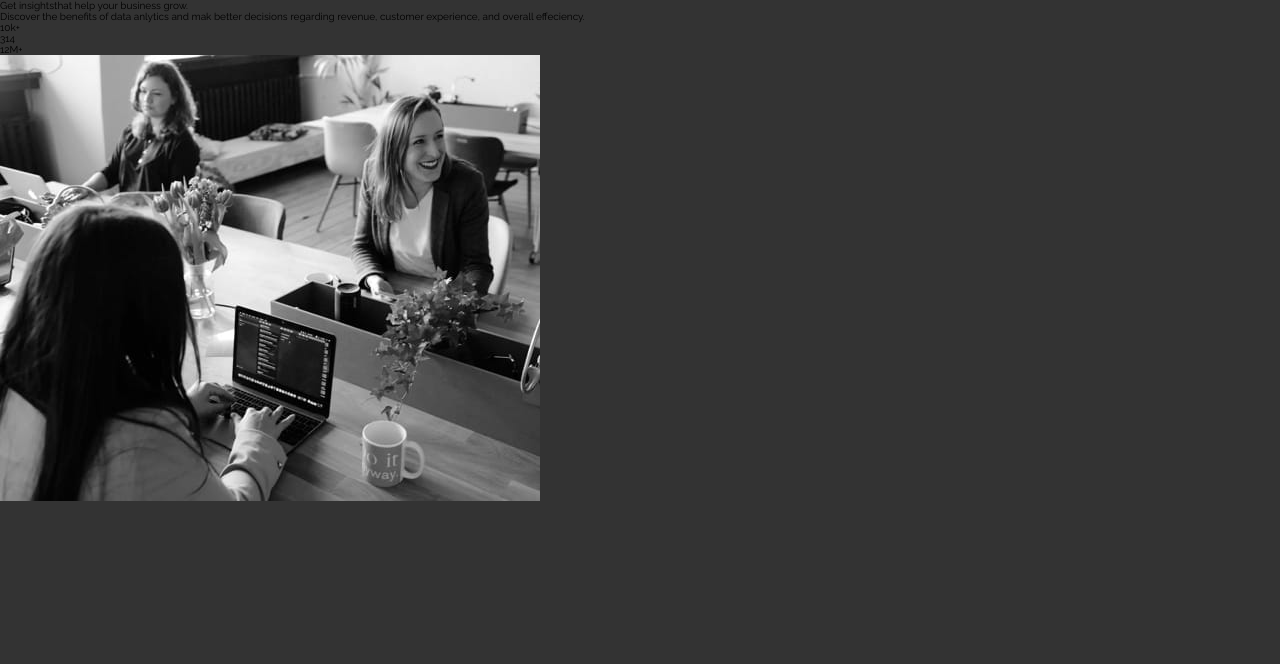
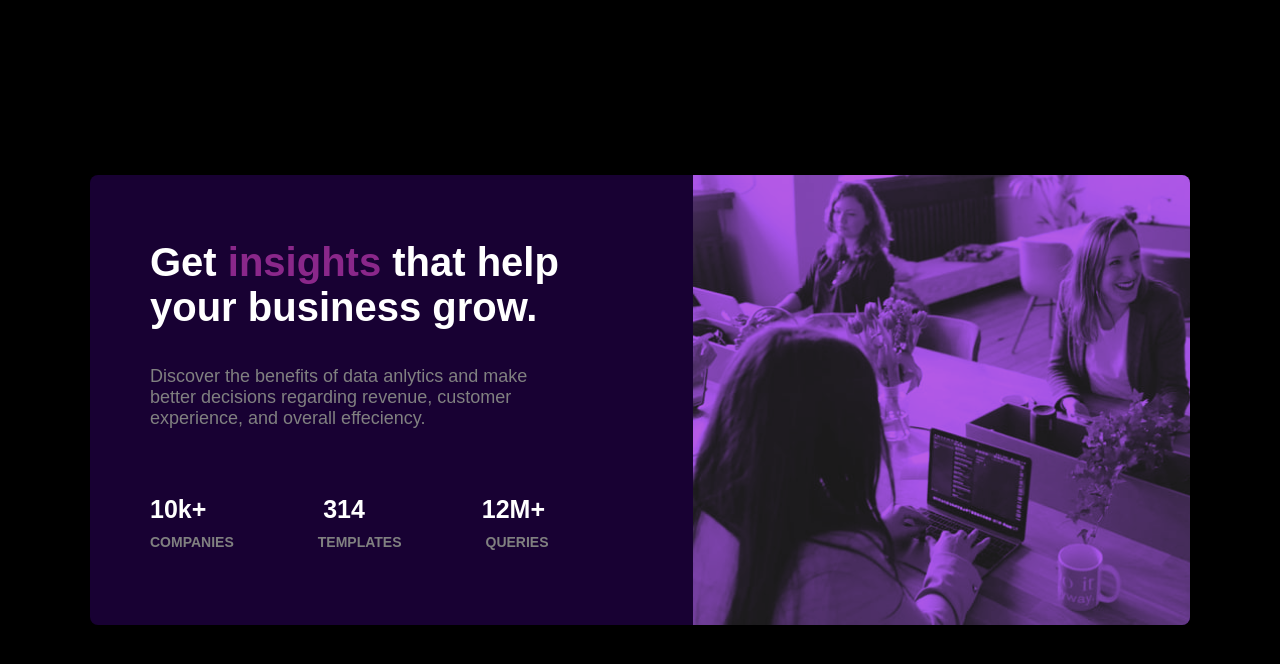
Before and after one commit to SebastianLaka/Stats-preview-card-component, a plain HTML site: page index.html in a window 1280 px wide. Drawn offline with Linux system fonts and the light colour scheme.

Commit message:
added new class and styled desktop component

```diff
--- a/index.html
+++ b/index.html
@@ -6,28 +6,37 @@
     <meta http-equiv="X-UA-Compatible" content="IE=edge">
     <meta name="viewport" content="width=device-width, initial-scale=1.0">
     <link rel="icon" type="image/x-icon" href="./img/favicon-32x32.png">
-    <link rel="preconnect" href="https://fonts.googleapis.com">
-    <link rel="preconnect" href="https://fonts.gstatic.com" crossorigin>
-    <link href="https://fonts.googleapis.com/css2?family=Raleway:wght@200;400;900&display=swap" rel="stylesheet">
     <link rel="stylesheet" href="./css/style.css">
     <title>Stats preview card component</title>
 </head>
 
 <body>
-    <main class="card">
-       <div class="card__box-left">
-            <p class="card__heading">Get <span class="card__heading card__heading--purple">insights</span>that help your business grow.</p>
-            <p>Discover the benefits of data anlytics and mak better decisions regarding revenue, customer experience, and overall effeciency.</p>
-            <div class="card__stats">
-                <p>10k+</p>
-                <p>314</p>
-                <p>12M+</p>
+    <div class="card">
+
+        <div class="info">
+            <p class="info__text">Get <span class="info__text info__text--purple">insights</span> that
+                help your business grow.</p>
+            <p class="info__smaler-text">Discover the benefits of data anlytics and make better decisions regarding
+                revenue,
+                customer
+                experience, and overall effeciency.</p>
+            <div class="stats">
+                <p class="stats__item">10k+</p>
+                <p class="stats__item">314</p>
+                <p class="stats__item">12M+</p>
             </div>
-       </div>
-       <div class="card__box-right">
-           <img src="/img/image-header-desktop.jpg" alt="">
-       </div>
-    </main>
+            <div class="companies">
+                <p class="companies__child">Companies</p>
+                <p class="companies__child">Templates</p>
+                <p class="companies__child">Queries</p>
+            </div>
+        </div>
+
+
+
+        <img class="image" src="/img/image-header-desktop.jpg" alt="People by table">
+        <div class="shadow"></div>
+    </div>
 </body>
 
 </html>
--- a/sass/_colors.scss
+++ b/sass/_colors.scss
@@ -0,0 +1,5 @@
+$white-color: #ffffff;
+$insights-color: #8a278a;
+$left-card-color: #180133;
+$image-background: #b303f8;
+$gray-text: #808080;
--- a/sass/style.scss
+++ b/sass/style.scss
@@ -1,11 +1,84 @@
 @import "./reset";
 @import "./colors";
 
-html{
-    font-size: 62.5%;
+html {
+  font-size: 62.5%;
 }
-body{
-    height: 100vh;
-    background-color: #333;
-    font-family: "Raleway", sans-serif;
+body {
+  display: flex;
+  justify-content: center;
+  align-items: center;
+  background-color: #000;
+  font-family: sans-serif;
+  height: 100vh;
 }
+
+.card {
+  display: flex;
+  position: relative;
+  border-radius: 8px;
+  width: 1100px;
+  height: 450px;
+  overflow: hidden;
+  background-color: $left-card-color;
+
+  .info {
+    display: flex;
+    justify-content: center;
+    align-items: center;
+    flex-direction: column;
+    padding: 2em 6em;
+    height: 100%;
+
+    &__text {
+      color: $white-color;
+      font-weight: bold;
+      font-size: 4rem;
+
+      &--purple {
+        color: $insights-color;
+      }
+    }
+    &__smaler-text {
+      color: $gray-text;
+      font-size: 1.8rem;
+      padding: 2em 0;
+      margin-right: 4em;
+    }
+  }
+  .stats {
+    display: flex;
+    flex-direction: row;
+    justify-content: space-between;
+    color: $white-color;
+    width: 100%;
+    margin-top: 3em;
+
+    &__item {
+      font-size: 2.5rem;
+      font-weight: bold;
+      margin-right: 3.5em;
+    }
+  }
+  .companies {
+    display: flex;
+    flex-direction: row;
+    justify-content: space-between;
+    padding: 1em 0;
+    color: $gray-text;
+    width: 100%;
+    text-align: left;
+
+    &__child {
+      text-transform: uppercase;
+      font-size: 1.4rem;
+      font-weight: bold;
+      margin-right: 6em;
+    }
+  }
+
+  .image{
+    filter: grayscale(100%) brightness(40%) sepia(100%) hue-rotate(-130deg) saturate(600%) contrast(0.8);
+  }
+
+  }
```
Also changed, not shown: css/style.css, 1 other file.
